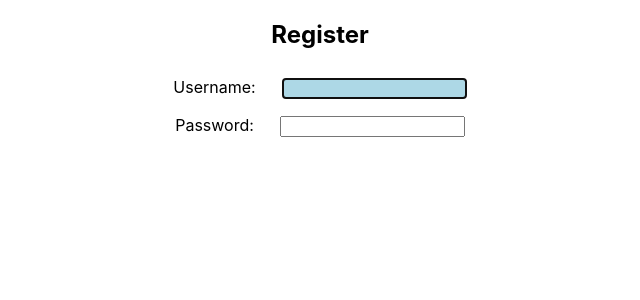
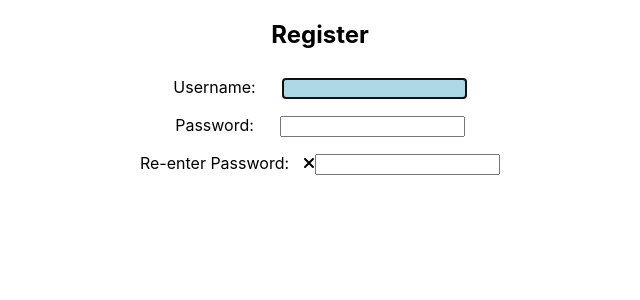
Before and after one commit to opheliah95/hacktoberfest, a React (Create React App) app: page / in a window 1280 px wide. Shown: the top 300 px of the page, without its empty margins (320-960 px from the left). Built offline with nearby package versions, Linux system fonts and the light colour scheme.

Commit message:
added function to check matching password

```diff
--- a/src/Register.js
+++ b/src/Register.js
@@ -67,10 +67,10 @@ const Register = () => {
                     <label htmlFor="username">
                         Username:
                         <span className={validName ? "valid" : "hide"} >
-                        <FontAwesomeIcon icon={faCheck} />
+                            <FontAwesomeIcon icon={faCheck} />
                         </span>
                         <span className={validName || !user ? "hide" : "invalid"} >
-                        <FontAwesomeIcon icon={faTimes} />
+                            <FontAwesomeIcon icon={faTimes} />
                         </span>
                     </label>
                     <input
@@ -105,10 +105,10 @@ const Register = () => {
                     <label htmlFor="password">
                         Password:
                         <span className={validPwd ? "valid" : "hide"} >
-                        <FontAwesomeIcon icon={faCheck} />
+                            <FontAwesomeIcon icon={faCheck} />
                         </span>
                         <span className={validPwd || !pwd ? "hide" : "invalid"} >
-                        <FontAwesomeIcon icon={faTimes} />
+                            <FontAwesomeIcon icon={faTimes} />
                         </span>
                     </label>
                     <input
@@ -136,6 +136,39 @@ const Register = () => {
                         Must contain at least a number and !@$%
                     </p>
                 </div>
+                <div className="labelField">
+                    <label htmlFor="confirm_password">
+                        Re-enter Password:
+                        <span className={matchPwd && validMatch ? "valid" : "hide"} >
+                            <FontAwesomeIcon icon={faCheck} />
+                        </span>
+                        <span className={matchPwd && validMatch ? "hide" : "invalid"} >
+                            <FontAwesomeIcon icon={faTimes} />
+                        </span>
+                    </label>
+                    <input
+                        type="password"
+                        id="match_password"
+                        autoComplete="off"
+                        onChange={(e) => setMatchPwd(e.target.value)}
+                        required
+                        aria-invalid={validMatch ? "false" : "true"}
+                        aria-describedby="confirmnote"
+                        onFocus={() => setMatchFocus(true)}
+                        onBlur={() => setMatchFocus(false)}
+                    />
+                    <p
+                        id="confirmnote"
+                        className={
+                            matchFocus && !validMatch
+                                ? "instructions"
+                                : "offscreen"
+                        }
+                    >
+                        <FontAwesomeIcon icon={faInfoCircle} />
+                        Your Password does not match
+                    </p>
+                </div>
             </form>
         </section >
     )
```
